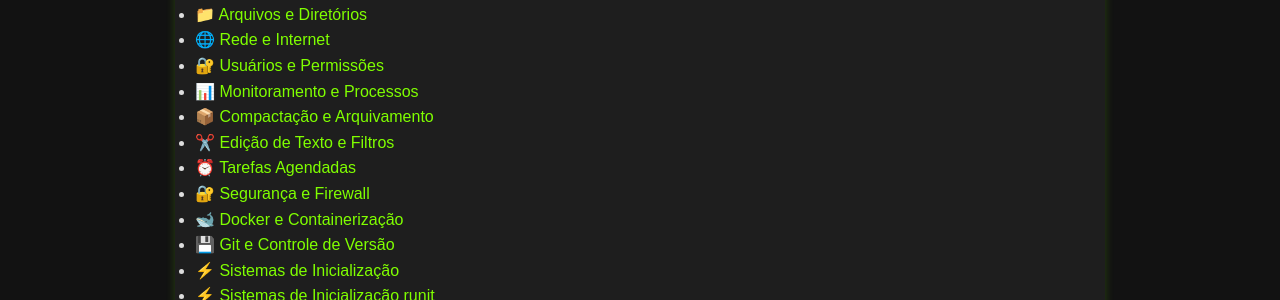
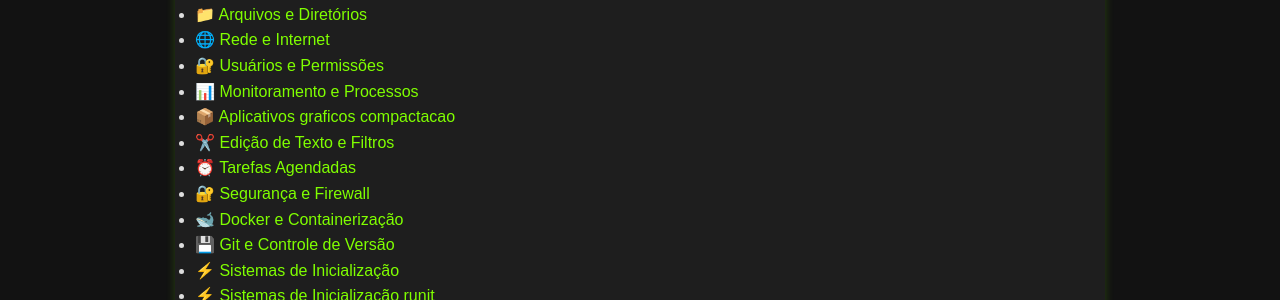
Before and after one commit to Piolinux/piolinux-site, a Jekyll site: the page built from _pages/_comandos/index.md, in a window 1280 px wide. Shown: the part 303-603 px from the top of the page. Built offline with Jekyll 4.4.1, drawn with Linux system fonts in a browser that asks for light colours.

Commit message:
Update index.md

```diff
--- a/_pages/_comandos/index.md
+++ b/_pages/_comandos/index.md
@@ -20,7 +20,7 @@ permalink: /comandos/
   <li><a href="/rede-e-internet/">🌐 Rede e Internet</a></li>
   <li><a href="/usuarios-e-permissoes/">🔐 Usuários e Permissões</a></li>
   <li><a href="/monitoramento-e-processos/">📊 Monitoramento e Processos</a></li>
-  <li><a href="/aplicativos-graficos-compactacao-linux/">📦 Compactação e Arquivamento</a></li>
+  <li><a href="/aplicativos-graficos-compactacao-linux/">📦 Aplicativos graficos compactacao</a></li>
   <li><a href="/edicao-de-texto-e-filtros/">✂️ Edição de Texto e Filtros</a></li>
   <li><a href="/tarefas-agendadas/">⏰ Tarefas Agendadas</a></li>
   <li><a href="/seguranca-e-firewall/">🔐 Segurança e Firewall</a></li>
```
